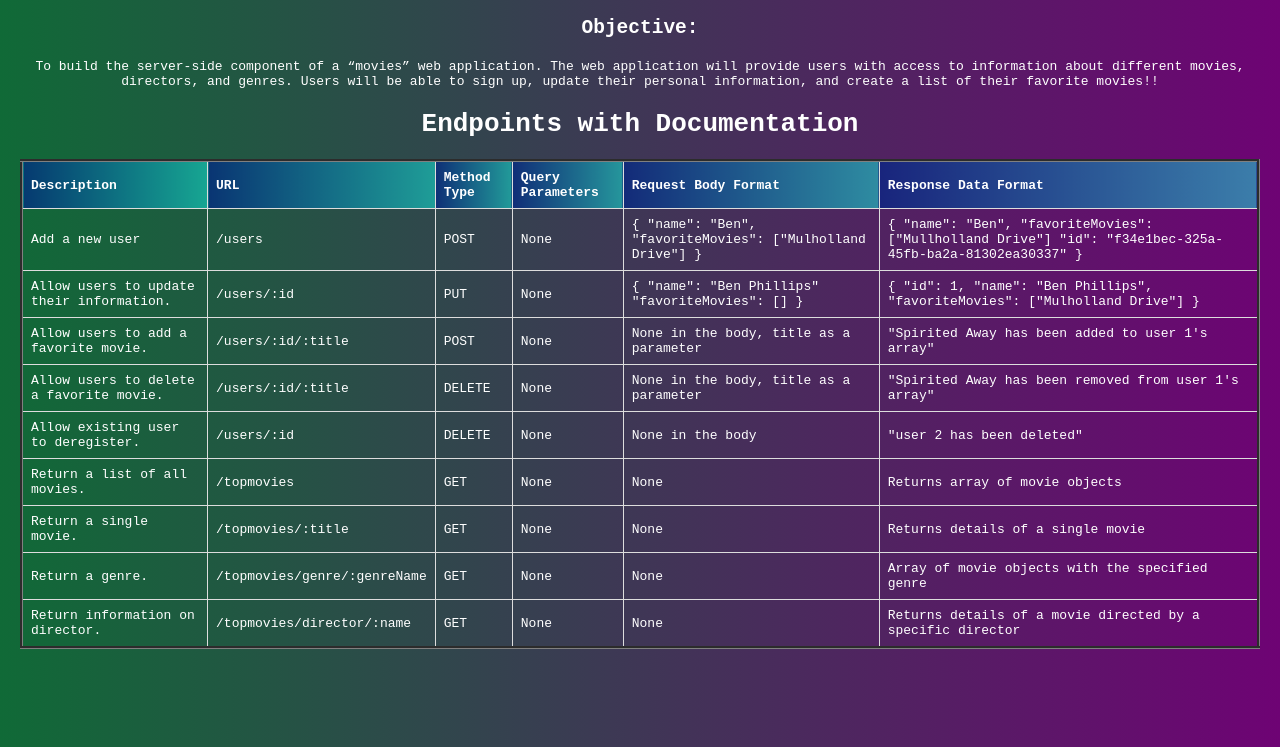
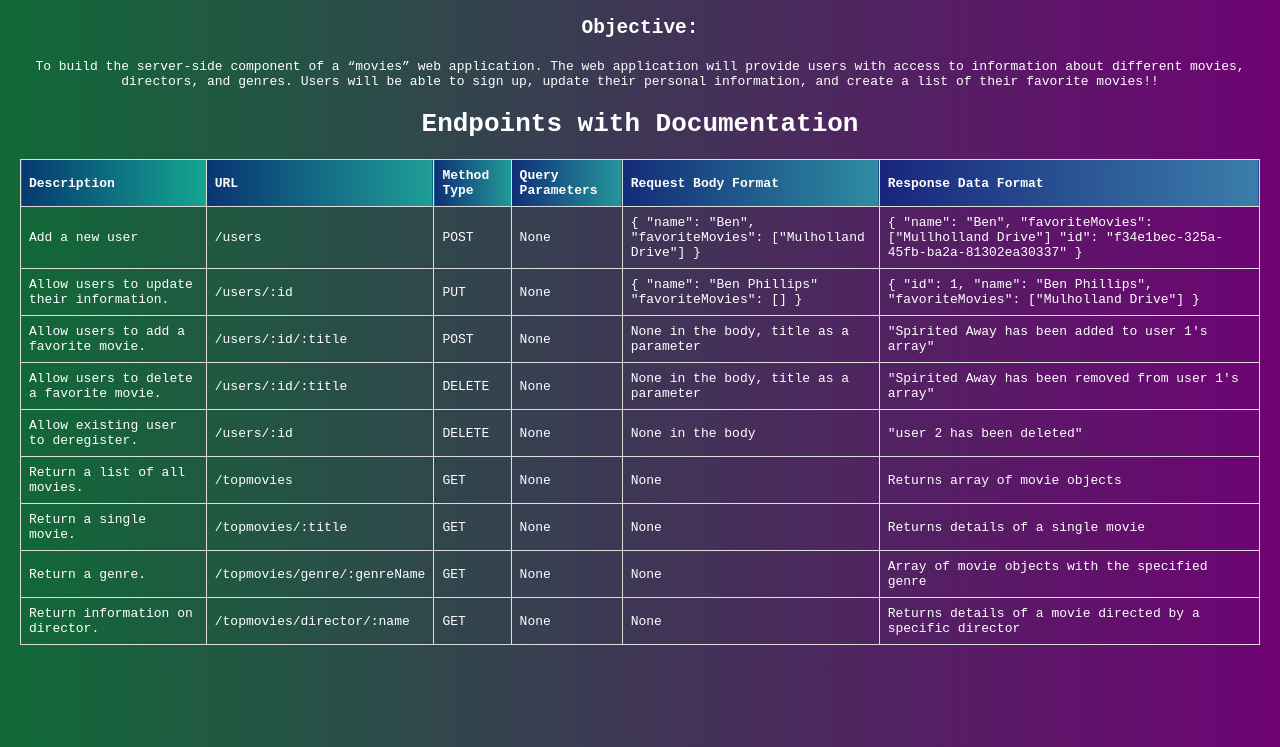
Before and after one commit to bphil1041/Movie-Api, a website: page public/documentation.html in a window 1280 px wide. Shown: the part 53-800 px from the top of the page. Drawn offline with Linux system fonts and the light colour scheme.

Commit message:
Update documentation.html

```diff
--- a/public/documentation.html
+++ b/public/documentation.html
@@ -19,7 +19,7 @@
     </p>
 
     <h1>Endpoints with Documentation</h1>
-    <table border="3" class="table">
+    <table class="table">
         <tr>
             <th>Description</th>
             <th>URL</th>
```
